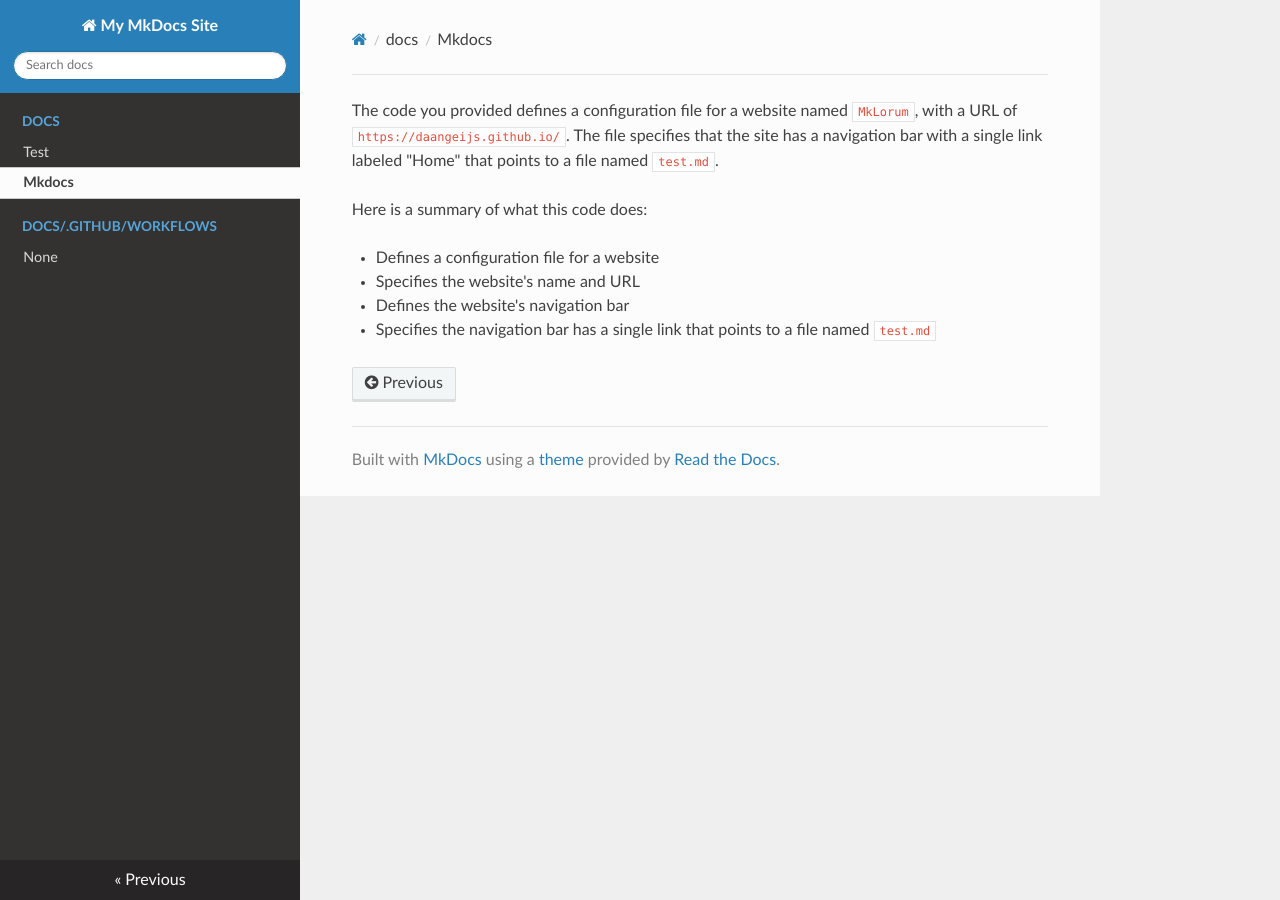
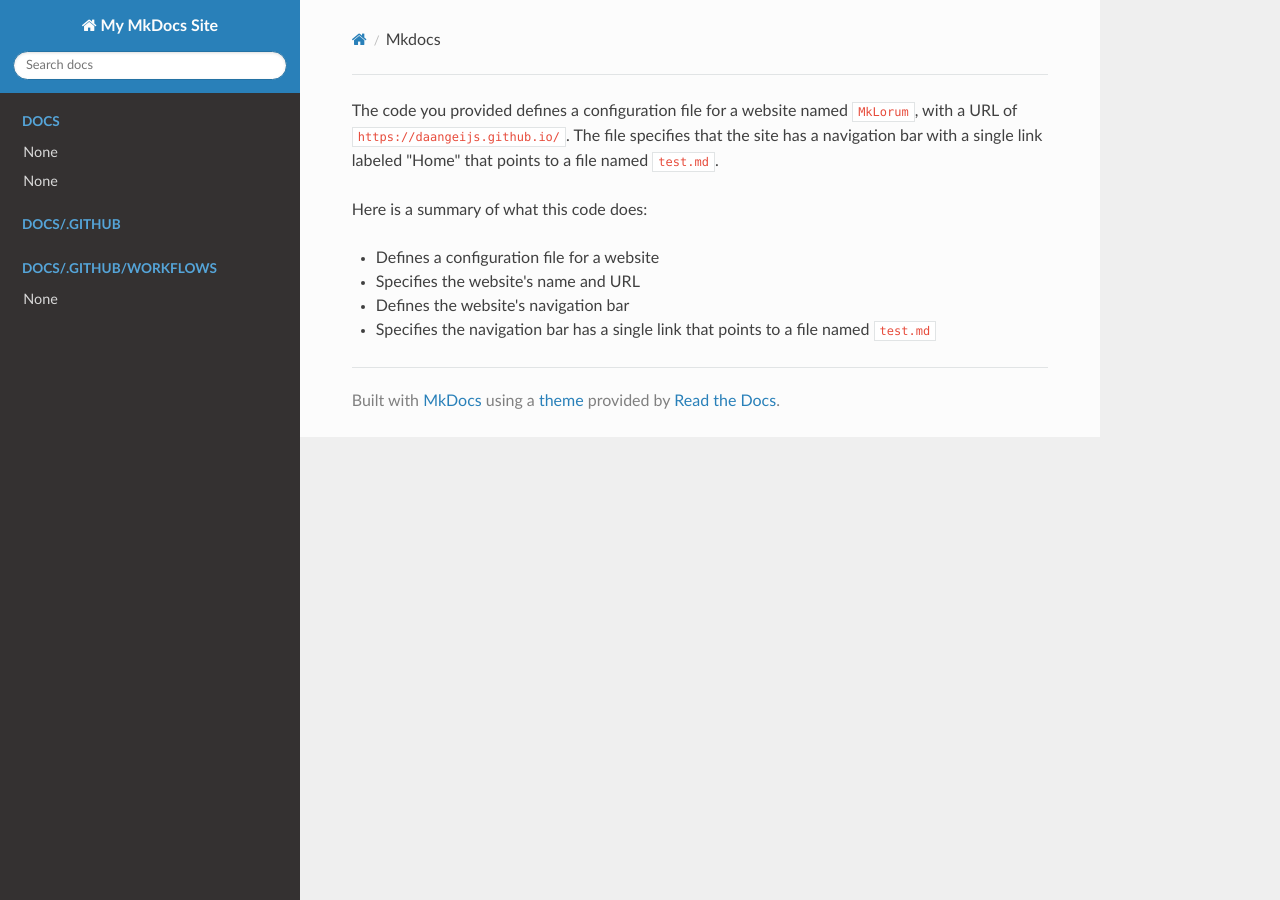
Before and after one commit to daangeijs/chatgpt-autodocs, an MkDocs documentation site: the page built from docs/mkdocs.md, in a window 1280 px wide. Built offline with MkDocs 1.6.1, drawn with Linux system fonts in a browser that asks for light colours; nearby versions of some CDN libraries; part of the change alters nothing that is shown.

Commit message:
Add automatically generated documentation files

```diff
--- a/mkdocs.yml
+++ b/mkdocs.yml
@@ -1,9 +1,10 @@
 nav:
   - docs:
-      - test.md
-      - mkdocs.md
+      - /test.md
+      - /mkdocs.md
+  - docs/.github: []
   - docs/.github/workflows:
-      - /.github/workflows/generate_mkdocs.md
+      - ithub/workflows/generate_mkdocs.md
 site_name: My MkDocs Site
 site_url: https://daangeijs.github.io/chatgpt-autodocs/
 theme: readthedocs
```
